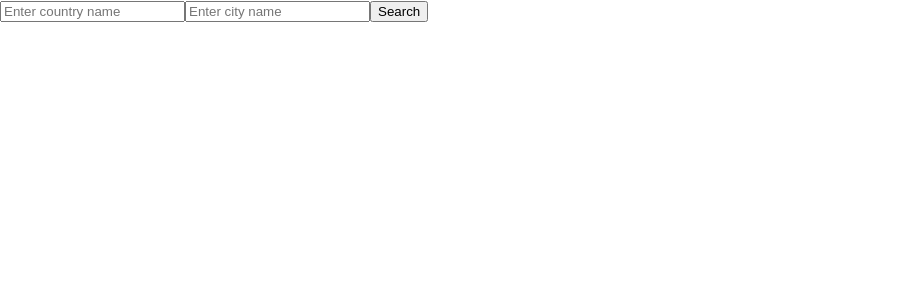
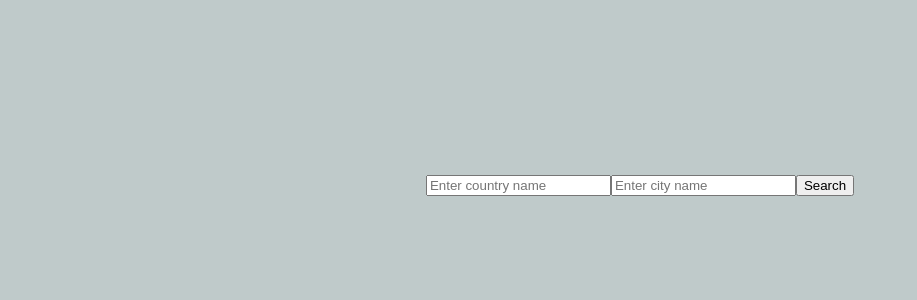
Before and after one commit to studentrohit123/React-Project, a React (Create React App) app: page / in a window 1280 px wide. Shown: the top 300 px of the page, without its empty margins (0-917 px from the left). Built offline with nearby package versions, Linux system fonts and the light colour scheme.

Commit message:
Add functionality to show 7 days temperature and current date

```diff
--- /dev/null
+++ b/src/component/Navbar.css
@@ -0,0 +1,26 @@
+.Navbar-center{
+    text-align: center;
+    align-items: center;
+    margin-top: 20px;
+    display: flex;
+    flex-direction: column;
+    padding: 10px;
+    border-radius: 5px;
+}
+
+/* .weather-horizontal{
+    width: 90%;
+    height: 5px;
+    line-height: 80%;
+} */
+
+.weather-row{
+    display: flex;
+    text-align: center;
+}
+.weather-row div{
+    margin: 10px;
+}
+.Navbar-center{
+    padding-top: 12%;
+}
--- a/src/component/Navbar.jsx
+++ b/src/component/Navbar.jsx
@@ -1,40 +1,55 @@
 import React, { useState } from "react";
+import'./Navbar.css'
 import axios from "axios";
 
 function Navbar() {
   const [city, setCity] = useState("");
-  const [country, setcountry] = useState("");
-  const [weatherData, setWeatherData] = useState(null);
+  const [country, setCountry] = useState("");
+  const [weeklyWeather, setWeeklyWeather] = useState([]);
+  const [currentDayTemp, setCurrentDayTemp] = useState(null);
+  const [searchDate, setSearchDate] = useState(null);
 
   const fetchWeatherData = async () => {
     try {
       const response = await axios.get(
-        `https://api.weatherbit.io/v2.0/current?city=${city}&key=9a2cf60d4cc0423d8251a64de7031b08`
+        `https://api.weatherbit.io/v2.0/forecast/daily?city=${city}&country=${country}&key=9a2cf60d4cc0423d8251a64de7031b08`
       );
-      setWeatherData(response.data.data[0]);
+
+      const sevenDayData = response.data.data.slice(0, 7);
+      setWeeklyWeather(sevenDayData);
+      console.log(response.data.data.slice(0, 7));
+
+      if (sevenDayData.length > 0) {
+        setCurrentDayTemp(sevenDayData[0].temp);
+      }
       console.log(response.data);
+      console.log(response.data.data);
+
+      setSearchDate(new Date());
+
     } catch (error) {
       console.error("Error fetching weather data:", error);
+      alert("Could not fetch weather data. Please check the city and country names.");
     }
   };
 
   const handleSubmit = (event) => {
     event.preventDefault();
-    if (city.trim()) {
+    if (city.trim() && country.trim()) {
       fetchWeatherData();
     } else {
-      alert("Please enter a city name!");
+      alert("Please enter both city and country names!");
     }
   };
 
   return (
-    <div>
+    <div className="Navbar-center">
       <form onSubmit={handleSubmit}>
         <input
           type="text"
           placeholder="Enter country name"
           value={country}
-          onChange={(event) => setcountry(event.target.value)}
+          onChange={(event) => setCountry(event.target.value)}
         />
         <input
           type="text"
@@ -44,11 +59,35 @@ function Navbar() {
         />
         <button type="submit">Search</button>
       </form>
-      {weatherData && (
+
+      {searchDate && (
+        <h2>
+          {searchDate.toLocaleDateString("en-US", {
+            weekday: "long",
+            year: "numeric",
+            month: "long",
+            day: "numeric",
+          })}
+        </h2>
+      )}
+
+      {currentDayTemp !== null && (
         <div>
-          <h2>{weatherData.city_name}</h2>
-          <p>{weatherData.weather.description}</p>
-          <p>Temperature: {weatherData.temp}°C</p>
+          <p>{city}, {country.toUpperCase()}</p>
+          <p> {currentDayTemp}°C</p>
+        </div>
+      )}
+
+      {weeklyWeather.length > 1 && (
+        <div>
+          <div className="weather-row">
+            {weeklyWeather.map((day, index) => (
+              <div>
+                <h3>{new Date(day.valid_date).toLocaleDateString("en-US", { weekday: "long" })}</h3>
+                <p>{day.temp}°C</p>
+              </div>
+            ))}
+          </div>
         </div>
       )}
     </div>
--- a/src/index.css
+++ b/src/index.css
@@ -5,6 +5,7 @@ body {
     sans-serif;
   -webkit-font-smoothing: antialiased;
   -moz-osx-font-smoothing: grayscale;
+  background-color: rgb(191, 202, 202);
 }
 
 code {
```
